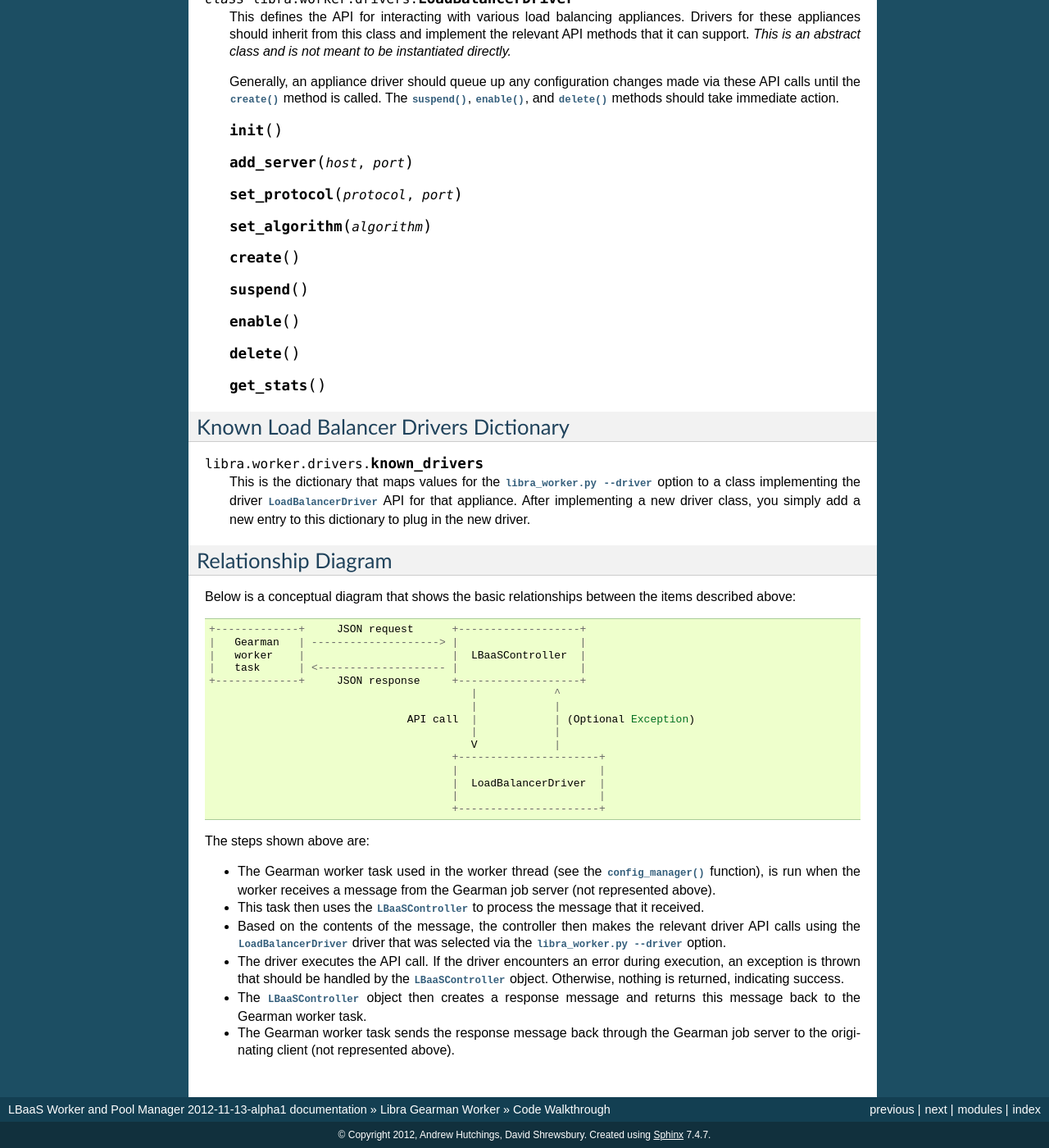
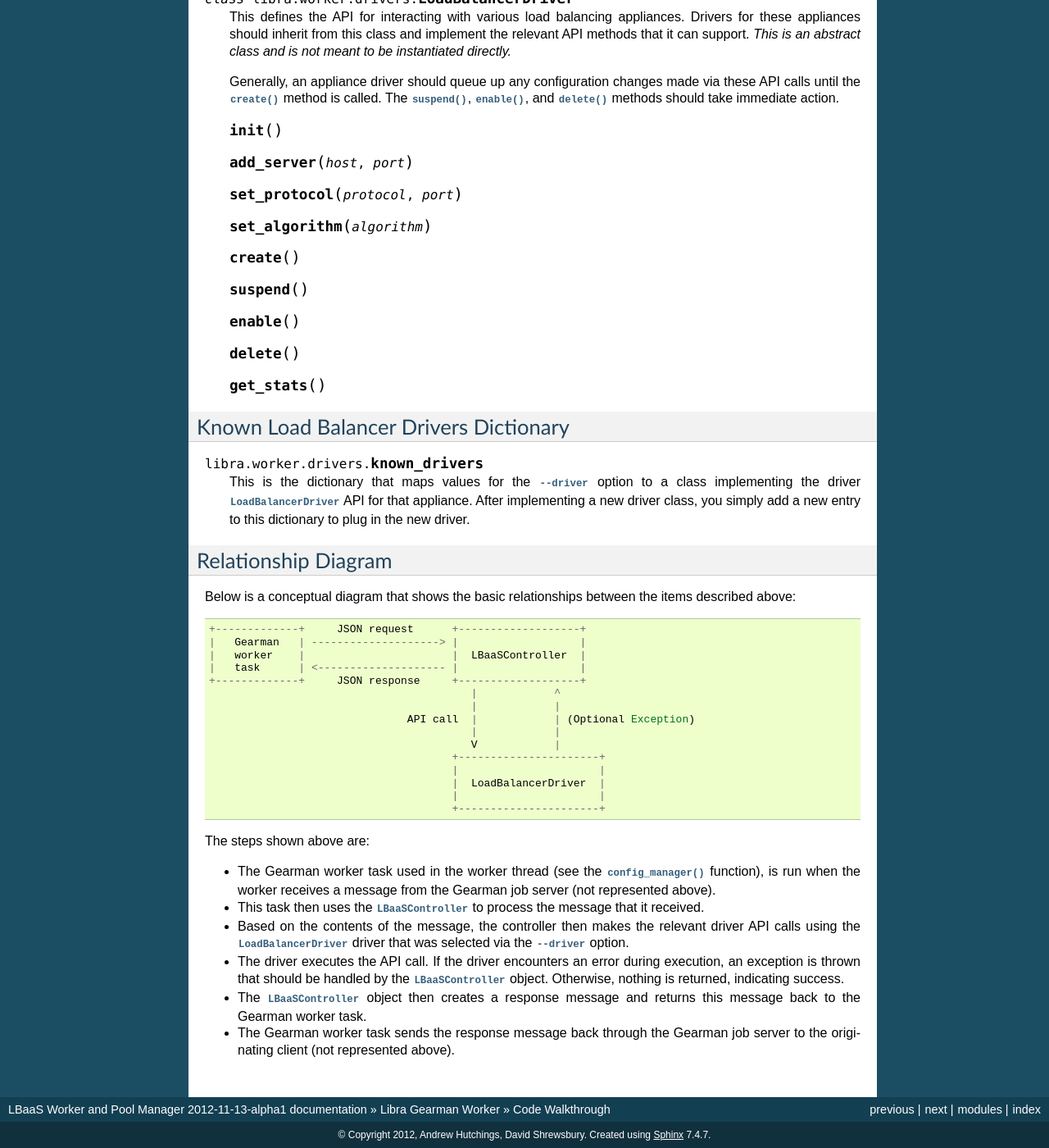
Before and after one commit to stackforge/libra, a Sphinx documentation site: the page built from doc/worker/code.rst, in a window 1280 px wide and 1400 px high, scrolled down 947 px. Shown: the whole window at 82% size. Built offline with Sphinx 7.4.7, drawn with Linux system fonts in a browser that asks for light colours.

Commit message:
A better docs option cross-reference fix
Change-Id: I41459cb0569181cabfe824cd7f81ae1fef81da9f

```diff
--- a/doc/pool_mgm/code.rst
+++ b/doc/pool_mgm/code.rst
@@ -124,7 +124,7 @@ Known Drivers Dictionary
 .. py:data:: known_drivers
 
    This is the dictionary that maps values for the
-   :option:`libra_pool_mgm.py --driver` option
+   :option:`--driver <libra_pool_mgm.py --driver>` option
    to a class implementing the driver :py:class:`~MgmDriver` API
    for that API server. After implementing a new driver class, you simply add
    a new entry to this dictionary to plug in the new driver.
--- a/doc/worker/code.rst
+++ b/doc/worker/code.rst
@@ -100,7 +100,7 @@ Known Load Balancer Drivers Dictionary
 .. py:data:: known_drivers
 
    This is the dictionary that maps values for the
-   :option:`libra_worker.py --driver` option
+   :option:`--driver <libra_worker.py --driver>` option
    to a class implementing the driver :py:class:`~LoadBalancerDriver` API
    for that appliance. After implementing a new driver class, you simply add
    a new entry to this dictionary to plug in the new driver.
@@ -138,7 +138,8 @@ The steps shown above are:
   the message that it received.
 * Based on the contents of the message, the controller then makes the relevant
   driver API calls using the :py:class:`~drivers.LoadBalancerDriver` driver
-  that was selected via the :option:`libra_worker.py --driver` option.
+  that was selected via the :option:`--driver <libra_worker.py --driver>`
+  option.
 * The driver executes the API call. If the driver encounters an error during
   execution, an exception is thrown that should be handled by the
   :py:class:`~controller.LBaaSController` object. Otherwise, nothing is
```
